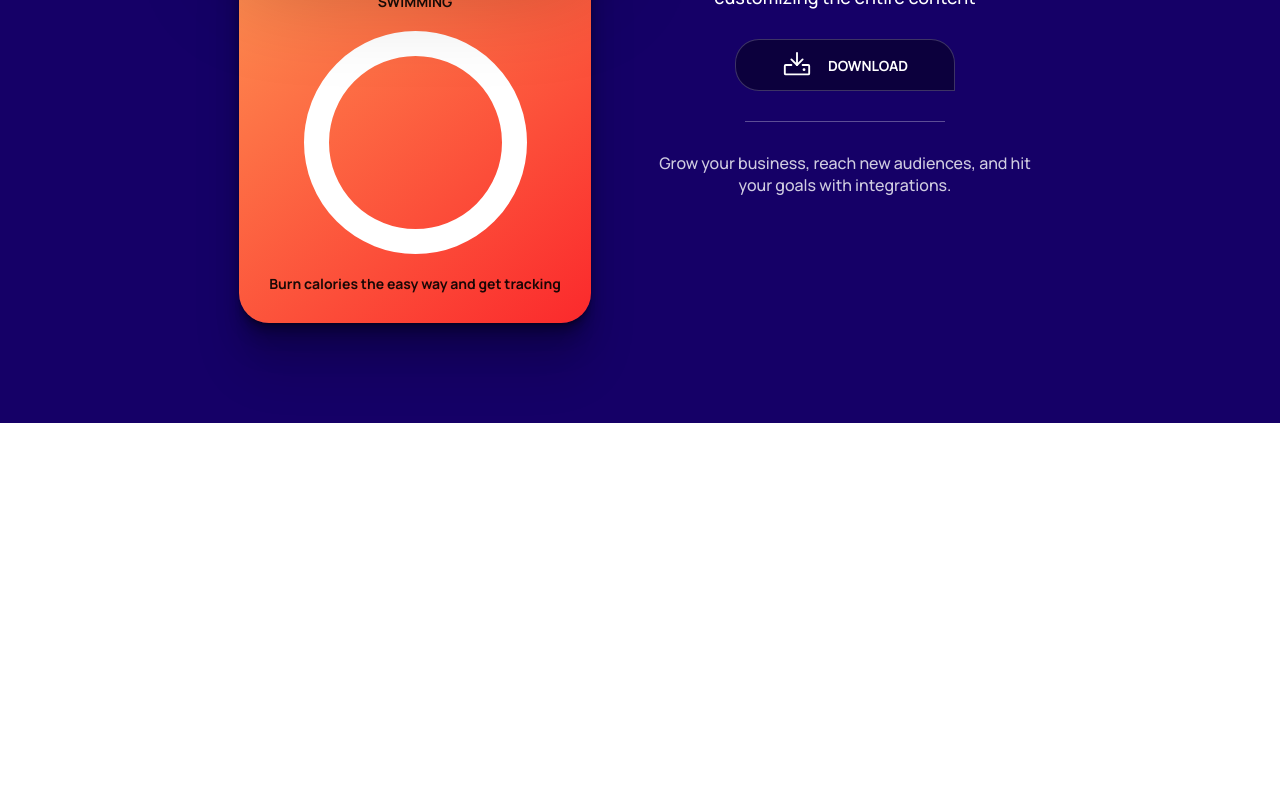
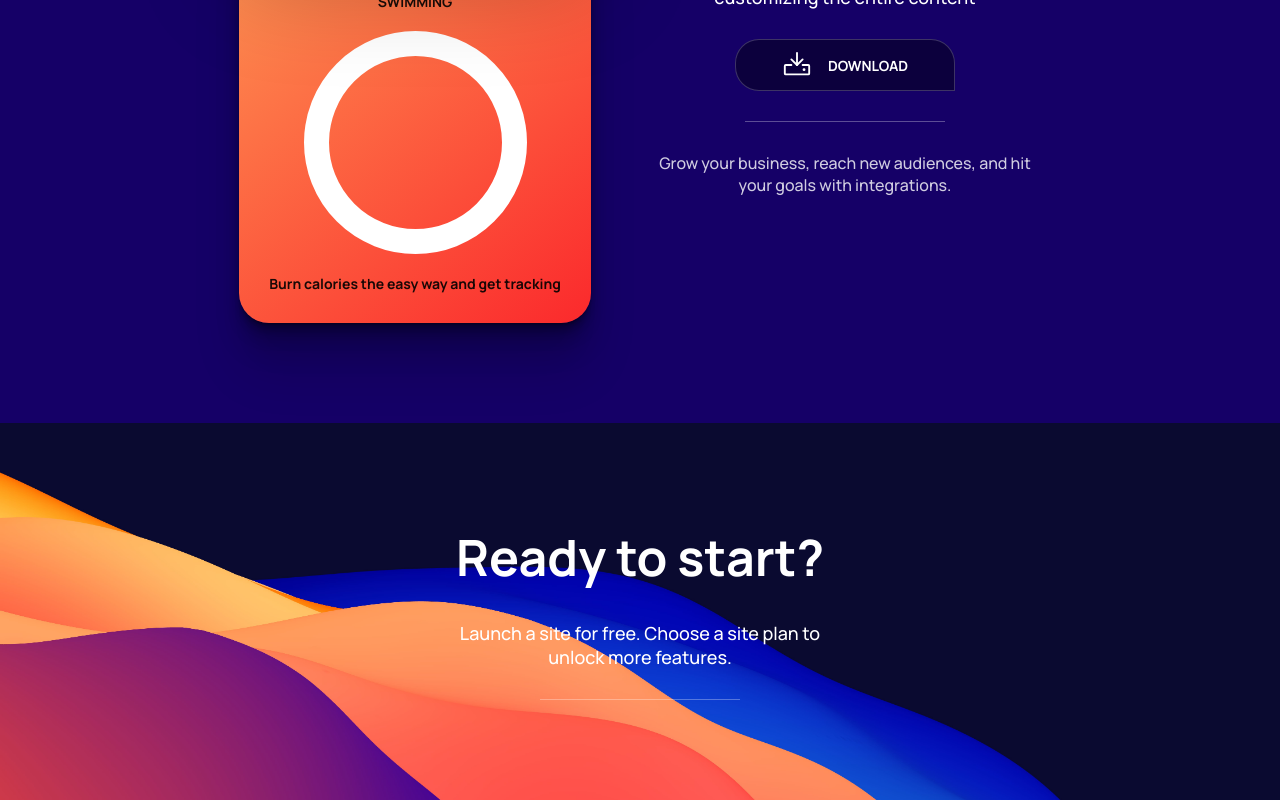
Before and after one commit to reaperdragon/framer-magic, a Next.js app: page / in a window 1280 px wide. Shown: the part 3940-4740 px from the top of the page. Before the commit the page ends 4363 px from the top, so only its background shows below. Built offline with nearby package versions, Linux system fonts and the light colour scheme.

Commit message:
add pricing card content

```diff
--- a/pages/index.jsx
+++ b/pages/index.jsx
@@ -360,6 +360,17 @@ export default function Home() {
           </p>
         </div>
       </ContainerComponents3>
+
+      <ContainerComponentPricingCards image={`${"/images/wallpaper3.jpg"}`}>
+        <div className="container-component-main">
+          <h4 className="container-component-title">Ready to start?</h4>
+          <p className="container-component-content">
+            Launch a site for free. Choose a site plan to unlock more features.
+          </p>
+
+          <div className="container-component-divider"></div>
+        </div>
+      </ContainerComponentPricingCards>
     </>
   );
 }
@@ -1543,3 +1554,47 @@ const ContainerComponents3 = styled.section`
     }
   }
 `;
+
+const ContainerComponentPricingCards = styled.section`
+  background: rgb(8, 9, 47);
+  background-image: url(${(props) => props.image});
+  background-position: center;
+  background-repeat: no-repeat;
+  background-size: cover;
+  height: fit-content;
+  font-family: "Manrope", sans-serif;
+  padding: 100px 30px;
+
+  display: flex;
+  align-items: center;
+  justify-content: center;
+  gap: 50px;
+
+  .container-component-main {
+    display: flex;
+    flex-flow: column nowrap;
+    place-content: center flex-start;
+    text-align: center;
+    align-items: center;
+    gap: 30px;
+    max-width: 400px;
+    width: 100%;
+  }
+
+  .container-component-title {
+    color: white;
+    font-size: 50px;
+    font-weight: bolder;
+  }
+
+  .container-component-content {
+    color: white;
+    font-size: 18px;
+  }
+
+  .container-component-divider {
+    width: 50%;
+    background: rgba(255, 255, 255, 0.3);
+    height: 1px;
+  }
+`;
```
